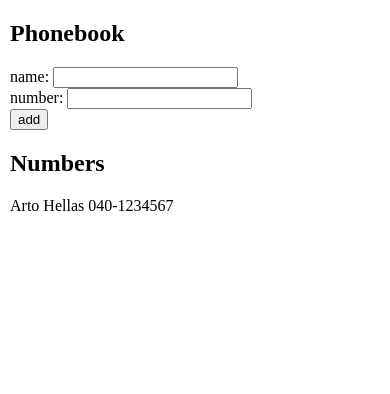
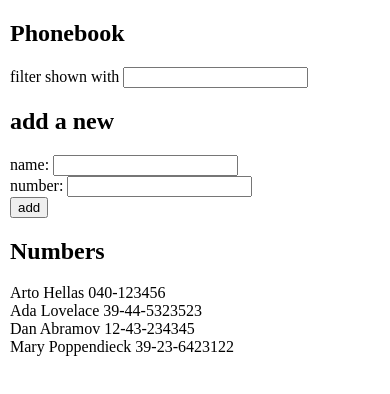
Before and after one commit to jimjonah/fullstackopen2022, a React (Create React App) app in the folder part2/phonebook/: page / in a window 390 px wide. Shown: the top 394 px of the page. Built offline with nearby package versions, Linux system fonts and the light colour scheme.

Commit message:
2.9*: The Phonebook Step4

```diff
--- a/part2/phonebook/src/App.js
+++ b/part2/phonebook/src/App.js
@@ -2,10 +2,14 @@
 
 const App = () => {
   const [persons, setPersons] = useState([
-    { name: 'Arto Hellas', number: '040-1234567' }
+    { name: 'Arto Hellas', number: '040-123456', id: 1 },
+    { name: 'Ada Lovelace', number: '39-44-5323523', id: 2 },
+    { name: 'Dan Abramov', number: '12-43-234345', id: 3 },
+    { name: 'Mary Poppendieck', number: '39-23-6423122', id: 4 }
   ])
   const [newName, setNewName] = useState('')
   const [newNumber, setNewNumber] = useState('')
+  const [newFilter, setNewFilter] = useState('')
 
   const handleNameChange = (event) => {
     // console.log(event.target.value)
@@ -15,6 +19,11 @@
   const handleNumberChange = (event) => {
     // console.log(event.target.value)
     setNewNumber(event.target.value)
+  }
+
+  const handleFilterChange = (event) => {
+    // console.log(event.target.value)
+    setNewFilter(event.target.value)
   }
   const addPerson = (event) => {
     event.preventDefault()
@@ -36,11 +45,13 @@
 
   }
 
-  let indx = 0
   return (
       <div>
         <h2>Phonebook</h2>
         {/*<div>debug: {newName}</div>*/}
+        <div>filter shown with <input value={newFilter} onChange={handleFilterChange}/></div>
+
+        <h2>add a new</h2>
 
         <form onSubmit={addPerson}>
           <div>name:  <input value={newName} onChange={handleNameChange}/></div>
@@ -53,9 +64,9 @@
         <h2>Numbers</h2>
         <div>
           {
-            persons.map(person =>
-              <Note key={person.name} name={person.name} number={person.number}/>
-          )}
+            persons.filter(person => person.name.toLowerCase().includes(newFilter.toLowerCase()))
+            .map(person => <Note key={person.name} name={person.name} number={person.number}/>)
+          }
         </div>
       </div>
   )
```
